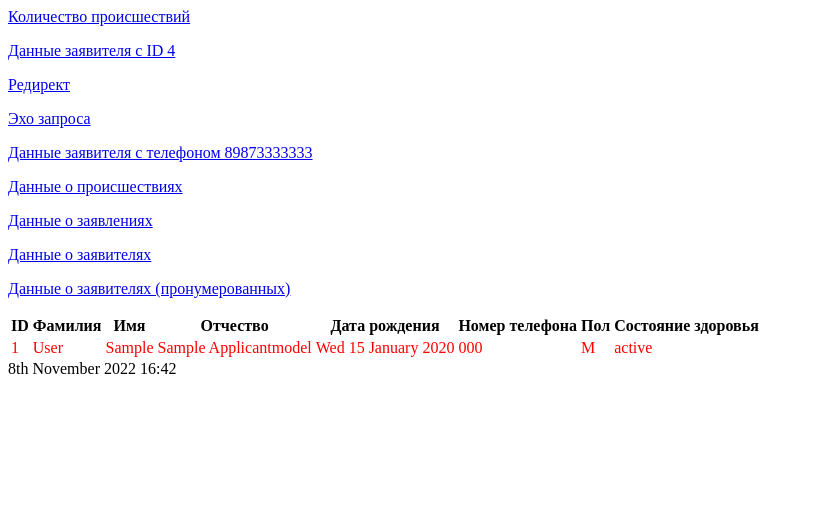
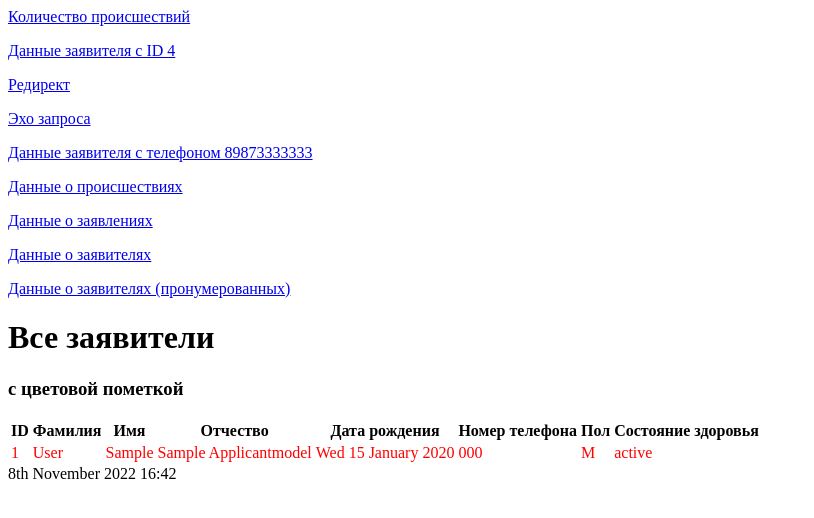
Before and after one commit to groomyjohny/Django-Intro_1_1, a Django app: page /core/all_applicants_numbered in a window 1280 px wide. Shown: the top 518 px of the page, without its empty margins (0-814 px from the left). Run offline with Django 4.2, Linux system fonts and the light colour scheme; tables that the repository leaves empty hold one stand-in row (values such as "Sample post").

Commit message:
Added headers to all_* display templates

```diff
--- a/core/templates/all_accidents.html
+++ b/core/templates/all_accidents.html
@@ -1,6 +1,7 @@
 {% extends 'base_template.html' %}
 
 {% block 'body' %}
+<h1>Все происшествия</h1>
     <table>
         <tr>
             <th>ID</th>
--- a/core/templates/all_appeals.html
+++ b/core/templates/all_appeals.html
@@ -1,5 +1,6 @@
 {% extends 'base_template.html' %}
 {% block 'body' %}
+<h1>Все заявления</h1>
     <table>
         <tr>
             <th>ID</th>
--- a/core/templates/all_applicants.html
+++ b/core/templates/all_applicants.html
@@ -1,4 +1,5 @@
 {% extends 'base_template.html' %}
 {% block 'body' %}
+<h1>Все заявители</h1>
     {% include 'applicant_render.html' %}
 {% endblock %}
--- a/core/templates/all_applicants_numbered.html
+++ b/core/templates/all_applicants_numbered.html
@@ -9,5 +9,7 @@
         color: #0000ff;
     }
 </style>
+<h1>Все заявители</h1>
+<h3>с цветовой пометкой</h3>
     {% include 'applicant_render.html' %}
 {% endblock %}
```
